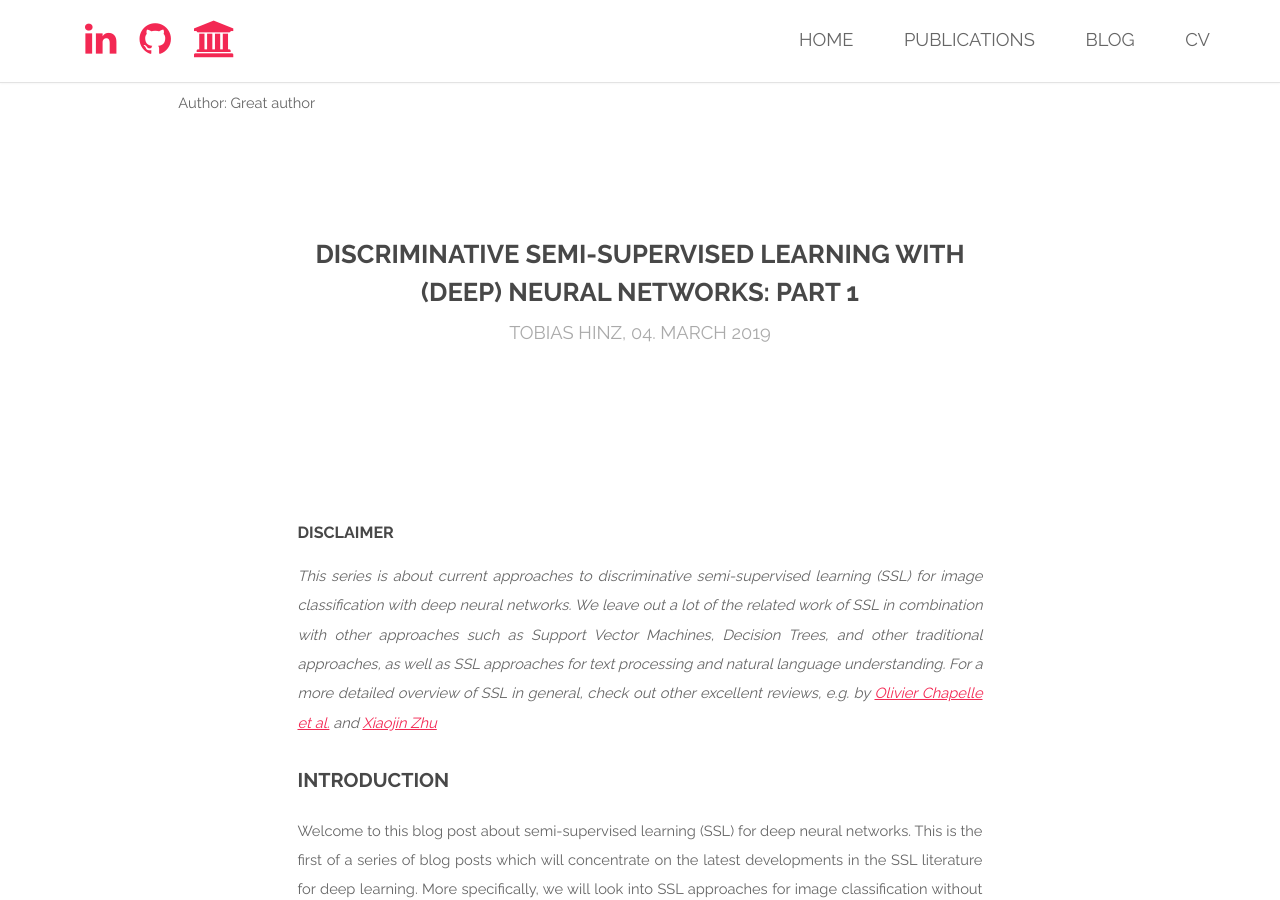
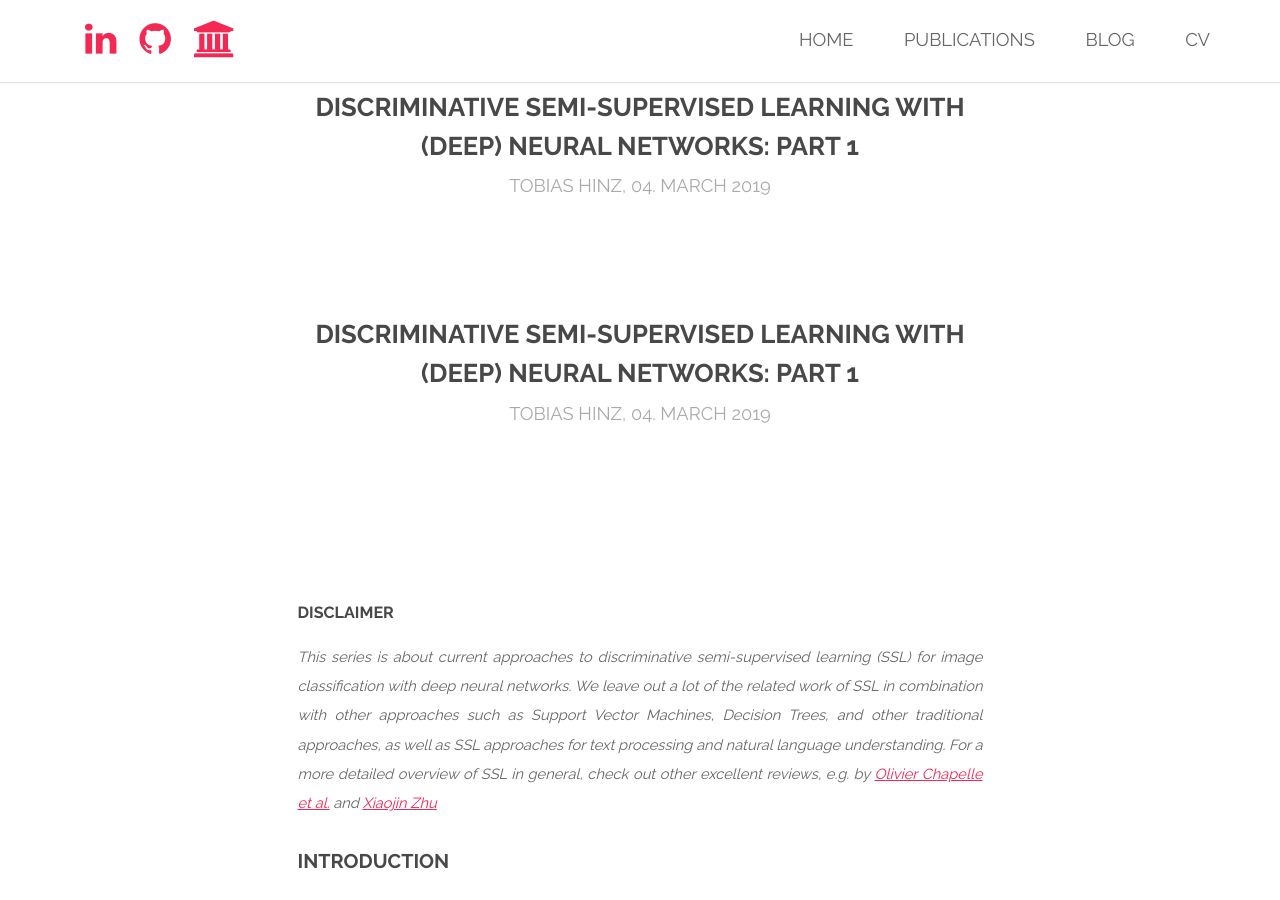
Before and after one commit to tohinz/tohinz.github.io, a Jekyll site: the page built from blog/discriminative-semi-supervised-learning-1.html, in a window 1280 px wide and 900 px high. Built offline with Jekyll 4.4.1, drawn with Linux system fonts in a browser that asks for light colours.

Commit message:
Update blog.html

```diff
--- a/_layouts/blog.html
+++ b/_layouts/blog.html
@@ -1,5 +1,10 @@
 ---
 layout: default
 ---
-<p>Author: {{ page.author }}</p>
+<div class="container 75%">
+		<header>
+            <h2 style="text-align: center">Discriminative Semi-Supervised Learning with (Deep) Neural Networks: Part 1</h2>
+            <p style="text-align: center">Tobias Hinz, 04. March 2019</p>
+		</header>
+</div>
 {{ content }}
```
